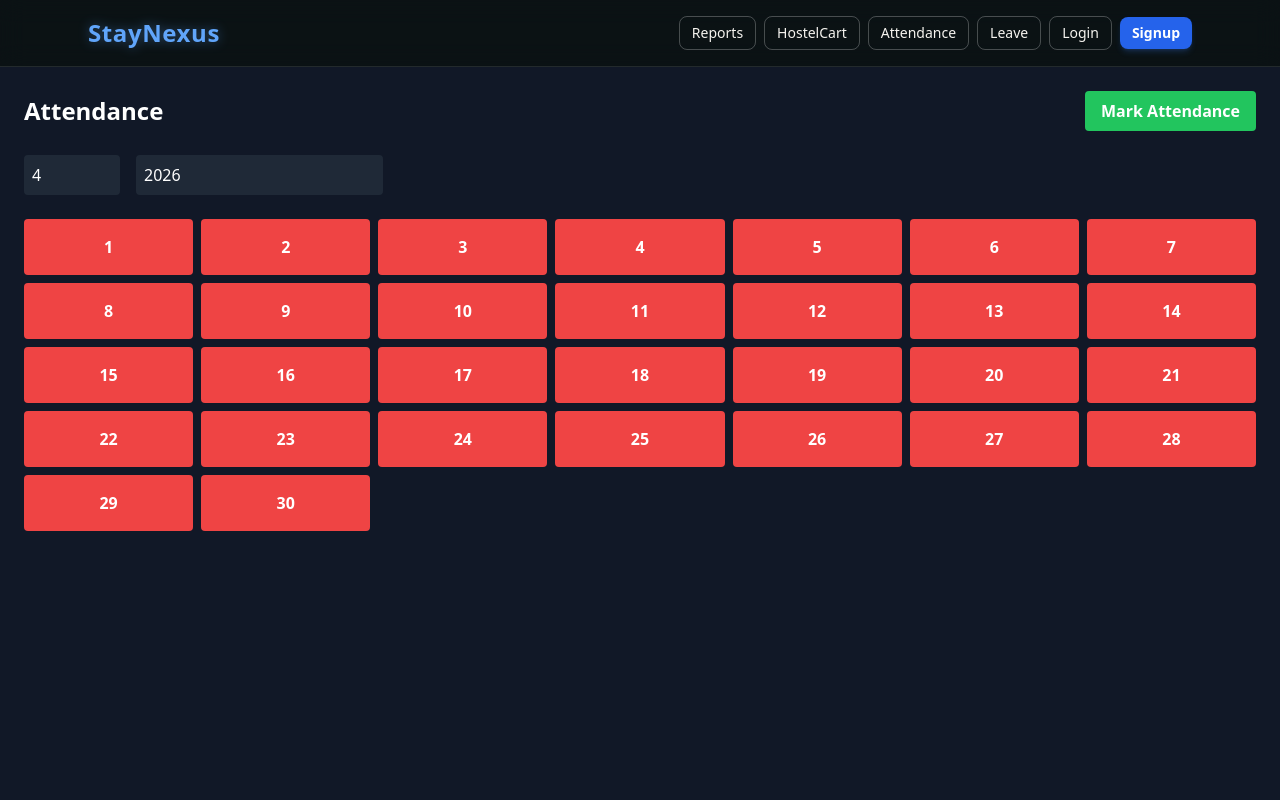
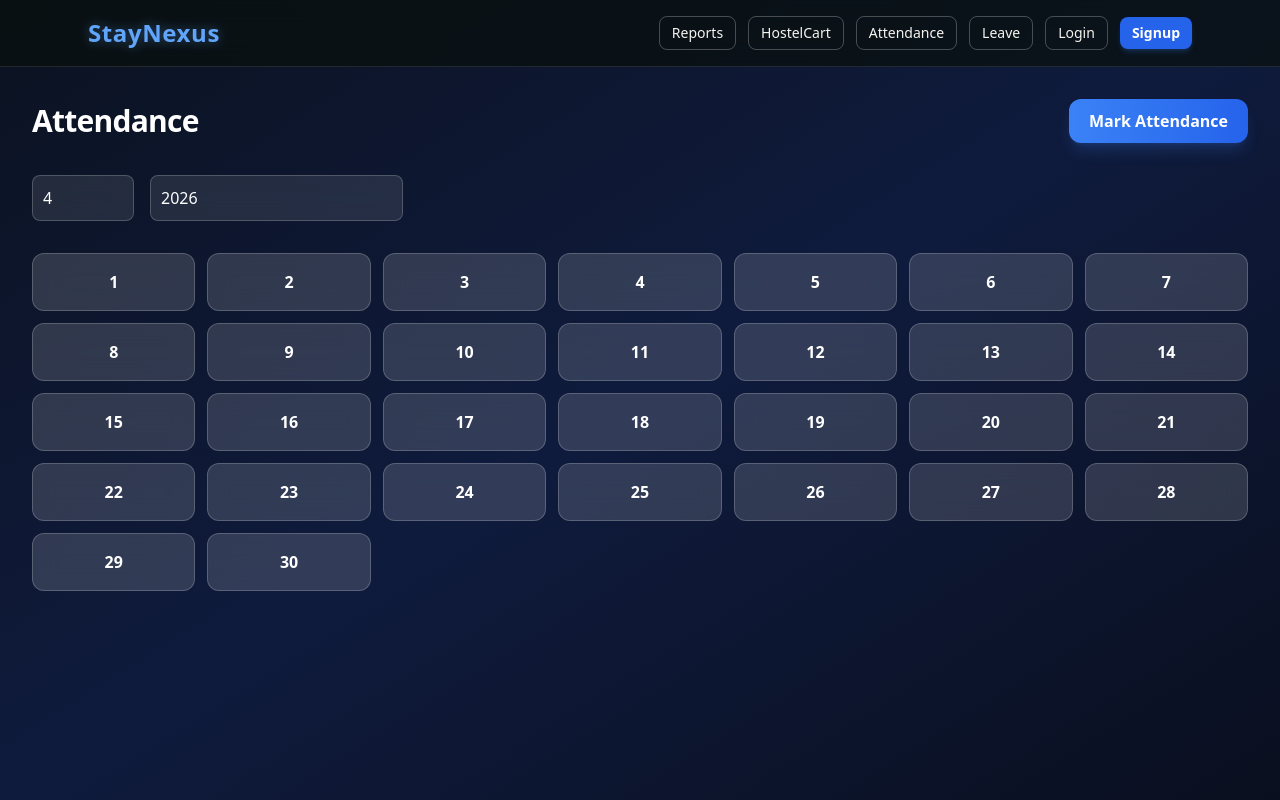
Before and after one commit to ayushsotechy/StayNexus, a React (Vite) app in the folder frontend/: page /attendance in a window 1280 px wide. Built offline with nearby package versions, Linux system fonts and the light colour scheme; no server answers.

Commit message:
Attendence UI fix

```diff
--- a/frontend/src/components/Navbar.jsx
+++ b/frontend/src/components/Navbar.jsx
@@ -28,6 +28,17 @@ function Navbar() {
 
 	const hasToken = Boolean(userName);
 
+	const [open, setOpen] = useState(false);
+
+	useEffect(() => {
+	  const onClick = (e) => {
+	    // close if clicking outside any element with data-user-menu
+	    if (!e.target.closest('[data-user-menu]')) setOpen(false);
+	  };
+	  document.addEventListener('click', onClick);
+	  return () => document.removeEventListener('click', onClick);
+	}, []);
+
 	const handleLogout = () => {
 		localStorage.removeItem('token');
 		try {
@@ -45,7 +56,7 @@ function Navbar() {
 					StayNexus
 				</Link>
 
-				<div className="flex items-center gap-2">
+				<div className="flex items-center gap-3">
 					<Link
 						to="/reports"
 						className="px-3 py-1.5 rounded-lg border border-white/25 text-sm text-[#f6f4ef] hover:bg-white/10 transition-colors"
@@ -83,24 +94,37 @@ function Navbar() {
 							</Link>
 						</>
 					) : (
-						<>
+						<div className="relative" data-user-menu>
+						  <button
+						    type="button"
+						    onClick={() => setOpen((v) => !v)}
+						    className="px-3 py-1.5 rounded-lg text-sm font-semibold bg-[#2563eb] text-white hover:bg-[#1d4ed8] shadow-md shadow-blue-500/20 transition-all duration-300 hover:-translate-y-0.5"
+						  >
+						    {userName}
+						  </button>
+
+						  {open && (
+						    <div className="absolute right-0 mt-2 w-36 rounded-xl border border-gray-700/40 bg-[#020617]/90 backdrop-blur-md shadow-[0_10px_30px_rgba(0,0,0,0.4)] overflow-hidden">
 						      <Link
 						        to="/profile"
-								className="px-3 py-1.5 rounded-lg border border-white/25 text-sm text-[#f6f4ef] hover:bg-white/10 transition-colors"
+						        onClick={() => setOpen(false)}
+						        className="block px-4 py-2 text-sm text-gray-200 hover:bg-gray-800/40 hover:text-[#60a5fa] transition-colors"
 						      >
 						        Profile
 						      </Link>
 						      <button
 						        type="button"
-								onClick={handleLogout}
-								className="px-3 py-1.5 rounded-lg border border-white/25 text-sm text-[#f6f4ef] hover:bg-white/10 transition-colors"
+						        onClick={() => {
+						          setOpen(false);
+						          handleLogout();
+						        }}
+						        className="w-full text-left px-4 py-2 text-sm text-gray-200 hover:bg-gray-800/40 hover:text-[#60a5fa] transition-colors"
 						      >
 						        Logout
 						      </button>
-							<span className="hidden sm:flex ml-3 items-center px-3 py-1.5 rounded-lg border border-[#e8b15a]/35 bg-[#e8b15a]/10 text-sm font-semibold text-[#f6f4ef] max-w-[160px] truncate">
-								{userName}
-							</span>
-						</>
+						    </div>
+						  )}
+						</div>
 					)}
 				</div>
 			</div>
--- a/frontend/src/pages/Attendance.jsx
+++ b/frontend/src/pages/Attendance.jsx
@@ -59,28 +59,28 @@ function AttendancePage() {
 	};
 
 	return (
-		<div className="min-h-screen bg-gray-900 text-white">
+		<div className="min-h-screen bg-gradient-to-br from-[#0b1220] via-[#0f1b3d] to-[#0a0f1f] text-white">
 			<Navbar />
 
-			<div className="p-6">
-				<div className="flex justify-between items-center mb-6">
-					<h1 className="text-2xl font-bold">Attendance</h1>
+			<div className="p-8 max-w-7xl mx-auto">
+				<div className="flex justify-between items-center mb-8">
+					<h1 className="text-3xl font-bold tracking-tight">Attendance</h1>
 
 					<button
 						onClick={handleMarkAttendance}
 						disabled={loading}
-						className="bg-green-500 hover:bg-green-600 px-4 py-2 rounded font-semibold"
+						className="bg-gradient-to-r from-blue-500 to-blue-600 hover:from-blue-600 hover:to-blue-700 px-5 py-2.5 rounded-xl font-semibold shadow-lg shadow-blue-500/20 transition-all"
 					>
 						{loading ? 'Marking...' : 'Mark Attendance'}
 					</button>
 				</div>
 
-				<div className="flex gap-4 mb-6">
+				<div className="flex gap-4 mb-8">
 					<input
 						type="number"
 						value={month}
 						onChange={(e) => setMonth(Number(e.target.value))}
-						className="bg-gray-800 p-2 rounded"
+						className="bg-white/10 border border-white/20 backdrop-blur-md p-2.5 rounded-lg focus:outline-none focus:ring-2 focus:ring-blue-500"
 						min="1"
 						max="12"
 					/>
@@ -88,24 +88,22 @@ function AttendancePage() {
 						type="number"
 						value={year}
 						onChange={(e) => setYear(Number(e.target.value))}
-						className="bg-gray-800 p-2 rounded"
+						className="bg-white/10 border border-white/20 backdrop-blur-md p-2.5 rounded-lg focus:outline-none focus:ring-2 focus:ring-blue-500"
 					/>
 				</div>
 
-				<div className="grid grid-cols-7 gap-2">
+				<div className="grid grid-cols-7 gap-3">
 					{[...Array(daysInMonth)].map((_, i) => {
 						const day = i + 1;
 						const date = `${year}-${String(month).padStart(2, '0')}-${String(day).padStart(2, '0')}`;
 
 						const status = getStatus(date);
 
-						let bg = 'bg-gray-700';
-						if (status === 'present') bg = 'bg-green-500';
-						if (status === 'leave') bg = 'bg-yellow-500';
-						if (status === 'absent') bg = 'bg-red-500';
+						let bg = 'bg-white/15 border border-white/20 text-white';
+						if (status === 'present') bg = 'bg-green-500/70 border border-green-500 text-white';
 
 						return (
-							<div key={day} className={`${bg} p-4 rounded text-center font-bold`}>
+							<div key={day} className={`${bg} p-4 rounded-xl text-center font-semibold backdrop-blur-md hover:scale-105 transition-all duration-200 cursor-pointer`}>
 								{day}
 							</div>
 						);
```
Lines whose indentation alone changed are shown as unchanged.
